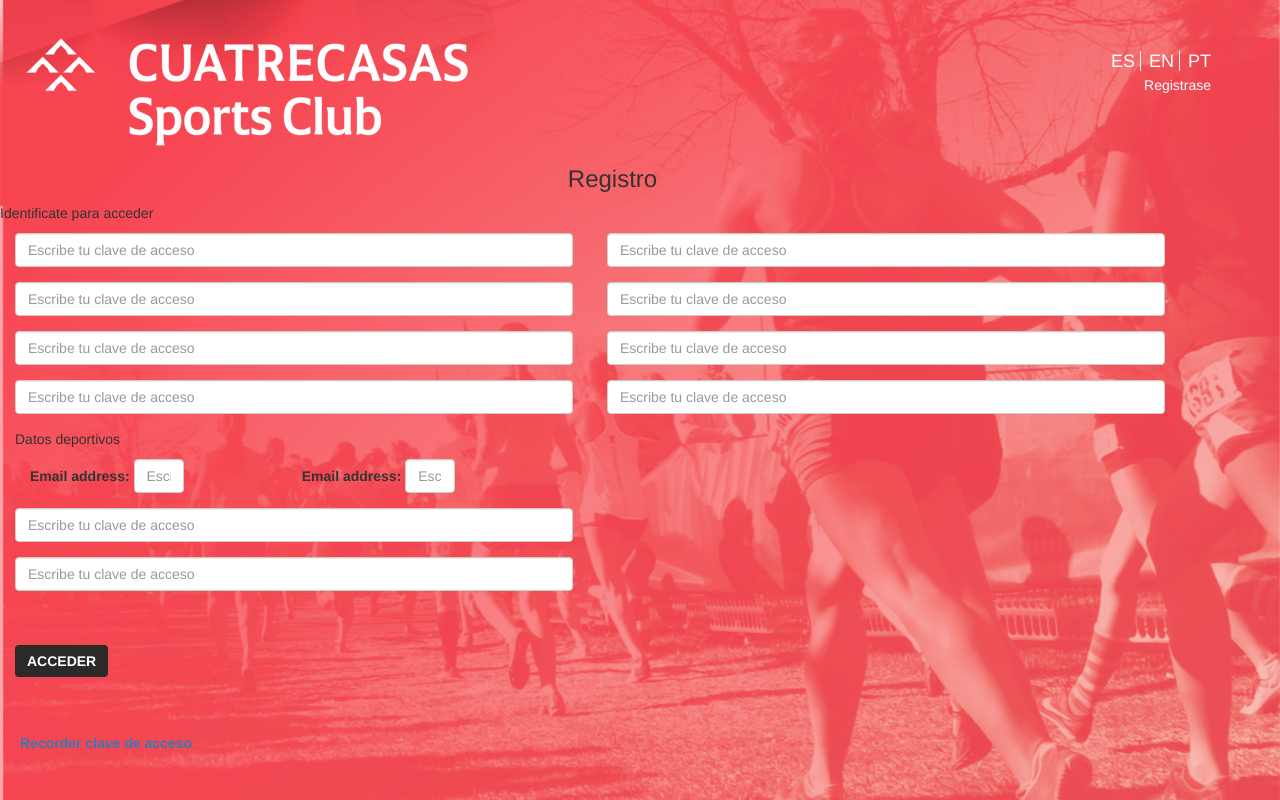
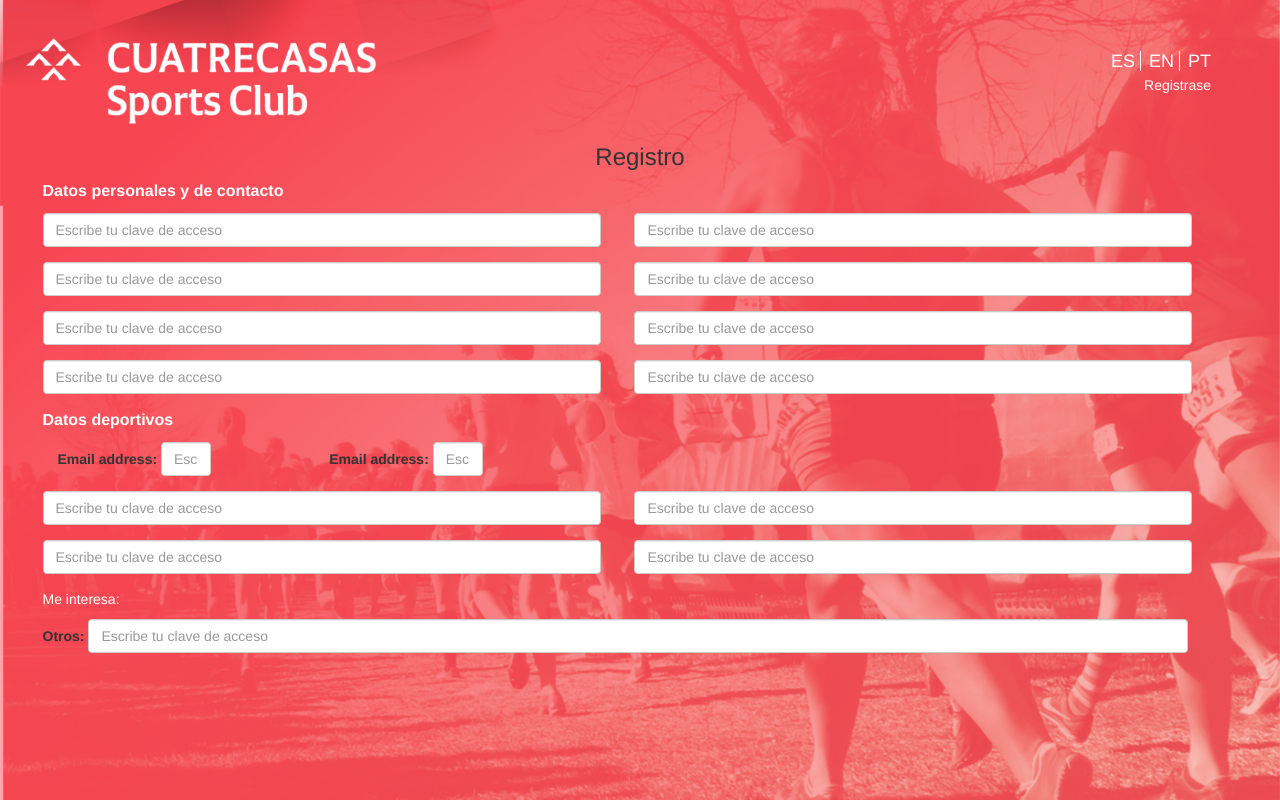
Before and after one commit to eteks/trecasa, a Django app: page /register/ in a window 1280 px wide. Run offline with Django 3.2, Linux system fonts and the light colour scheme; some libraries are stand-ins or nearby versions.

Commit message:
form correction

```diff
--- a/cuatrecasas/master/templates/register.html
+++ b/cuatrecasas/master/templates/register.html
@@ -34,7 +34,7 @@
                      <form class="content_container" action="">
                        <h3 class="text-center">Registro</h3>
                        <div>
-                       <p class="">Identificate para acceder</p>
+                       <p class="form_subhead">Datos personales y de contacto</p>
                        <div>
                        <div class="">
                             <div class="half_content">
@@ -50,31 +50,8 @@
                                 <div class="form-group">
                                   <input type="email"  class="form-control" id="formGroupExampleInput" placeholder="Escribe tu clave de acceso">
                                 </div>
-                                <div>
-                                    <p>Datos deportivos</p>
-                                </div>
+                                </div> <!-- half_content ends -->
                                 <div class="half_content">
-                                    <div class="form-group tiny_input">
-                                        <label for="email">Email address:</label>
-                                        <input type="email"  class="form-control" id="formGroupExampleInput" placeholder="Escribe tu clave de acceso">
-                                    </div>
-                                </div>
-                                <div class="half_content">
-                                    <div class="form-group tiny_input">
-                                        <label for="email">Email address:</label>
-                                        <input type="email"  class="form-control" id="formGroupExampleInput" placeholder="Escribe tu clave de acceso">
-                                    </div>
-                                </div>
-                                <div class="form-group">
-                                  <input type="email"  class="form-control" id="formGroupExampleInput" placeholder="Escribe tu clave de acceso">
-                                </div>
-                                <div class="form-group">
-                                  <input type="email"  class="form-control" id="formGroupExampleInput" placeholder="Escribe tu clave de acceso">
-                                </div>
-                                <button type="submit" class="btn login_button center_block"><strong>ACCEDER</strong></button>
-                                <a  href="#" class="log_link"><strong>Recorder clave de acceso</strong></a>
-                            </div> <!-- half_content ends -->
-                            <div class="half_content">
                                 <div class="form-group">
                                   <input type="email"  class="form-control" id="formGroupExampleInput" placeholder="Escribe tu clave de acceso">
                                 </div>
@@ -88,6 +65,52 @@
                                   <input type="email"  class="form-control" id="formGroupExampleInput" placeholder="Escribe tu clave de acceso">
                                 </div>
                             </div> <!-- half_content ends -->
+                                <div>
+                                    <p class="form_subhead">Datos deportivos</p>
+                                </div>
+                                <div>
+                                    <div class="half_content">
+                                        <div class="form-group tiny_input half_content">
+                                            <label for="email">Email address:</label>
+                                            <input type="email"  class="form-control" id="formGroupExampleInput" placeholder="Escribe tu clave de acceso">
+                                        </div>
+                                        <div class="form-group tiny_input half_content">
+                                            <label for="email">Email address:</label>
+                                            <input type="email"  class="form-control" id="formGroupExampleInput" placeholder="Escribe tu clave de acceso">
+                                        </div>
+                                    </div>
+                                </div>
+                                <div class="half_content">
+                                    <div class="form-group">
+                                      <input type="email"  class="form-control" id="formGroupExampleInput" placeholder="Escribe tu clave de acceso">
+                                    </div>
+                                    <div class="form-group">
+                                      <input type="email"  class="form-control" id="formGroupExampleInput" placeholder="Escribe tu clave de acceso">
+                                    </div>
+                                </div> <!-- half_content ends -->
+                                <div class="half_content">
+                                    <div class="form-group">
+                                      <input type="email"  class="form-control" id="formGroupExampleInput" placeholder="Escribe tu clave de acceso">
+                                    </div>
+                                    <div class="form-group">
+                                      <input type="email"  class="form-control" id="formGroupExampleInput" placeholder="Escribe tu clave de acceso">
+                                    </div>
+                            </div> <!-- half_content ends -->
+                            <div>
+                                <p class="">Me interesa:</p>
+                            </div>
+                            <div>
+                                <div class="form-group full_input">
+                                    <label for="email">Otros:</label>
+                                    <input type="email"  class="form-control" id="formGroupExampleInput" placeholder="Escribe tu clave de acceso">
+                                </div>
+
+                            </div>
+
+                                <!-- <button type="submit" class="btn login_button center_block"><strong>ACCEDER</strong></button>
+                                <a  href="#" class="log_link"><strong>Recorder clave de acceso</strong></a> -->
+
+
                         </div> <!--  -->
                       </form>
                 </div>
--- a/cuatrecasas/static/css/style.css
+++ b/cuatrecasas/static/css/style.css
@@ -6,12 +6,17 @@
 {
     padding: 3% 5% 0% 2%;
 }
+.log_header img
+{
+    max-width: 350px;
+}
 .bgimage
 {
-    background: url("../img/bg_image.png") no-repeat center ;
+    background: url("../img/bg_image.png") no-repeat;
     /*width:100%;
     text-align:center;
     /*height: 100vh;*/
+    background-position: center;
     background-size: cover;
     height: 100%;
 }
@@ -48,6 +53,16 @@
     border: none;
 }
 /*FORM*/
+form p
+{
+    padding-left: 15px;
+    color: white;
+}
+.form_subhead
+{
+    font-size: 16px;
+    font-weight: bold;
+}
 .form_slider
 {
     position:absolute;
@@ -91,12 +106,22 @@
 .content_container
 {
     max-width: 1225px;
-    /*padding: 8%;*/
+    margin: 0 auto;
 }
 .tiny_input input
 {
     max-width: 50px;
     display: inline-block;
+}
+.full_input
+{
+    padding-left: 15px;
+}
+.full_input input
+{
+    max-width: 1100px;
+   display: inline-block;
+
 }
 @media (max-width: 768px)
 {
```
Also changed, not shown: cuatrecasas/static/img/footer_logo.png.
